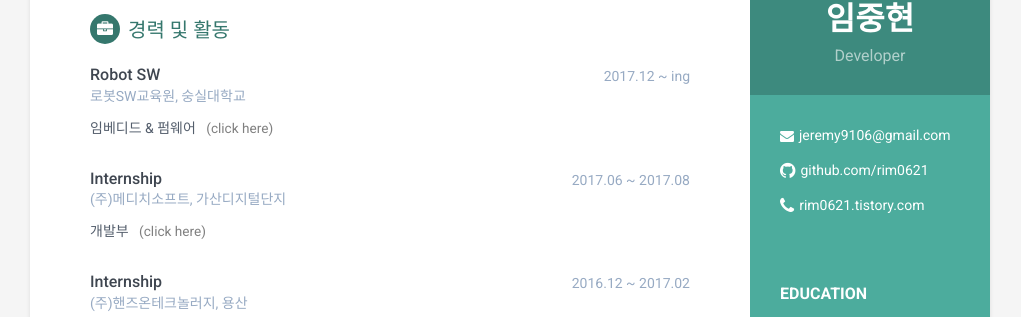
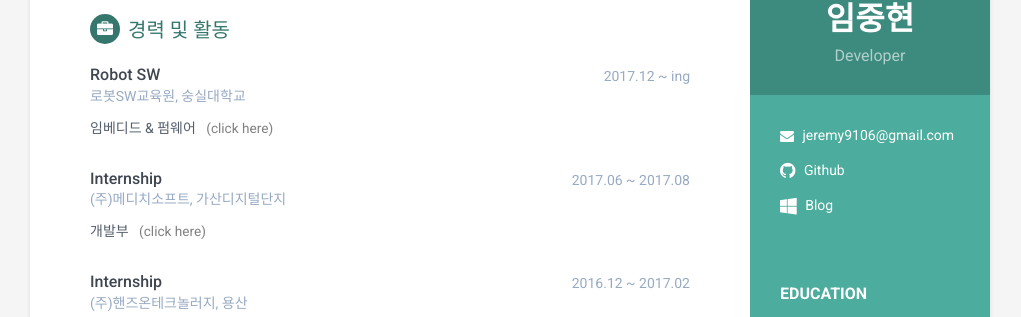
Before and after one commit to rim0621/rim0621.github.io, a Jekyll site: the page index.html, which Jekyll copies as it is, in a window 1280 px wide. Shown: the part 289-606 px from the top of the page, without its empty margins (130-1151 px from the left). Built offline with Jekyll 4.4.1, drawn with Linux system fonts in a browser that asks for light colours.

Commit message:
2018-04-09

```diff
--- a/index.html
+++ b/index.html
@@ -1,11 +1,9 @@
-
 <!DOCTYPE html>
 <!--[if IE 8]> <html lang="en" class="ie8"> <![endif]-->
 <!--[if IE 9]> <html lang="en" class="ie9"> <![endif]-->
 <!--[if !IE]><!-->
 <html lang="en">
 <!--<![endif]-->
-
 <head>
   <title>JH Portfolio</title>
   <!-- Meta -->
@@ -49,9 +47,13 @@
 
       <div class="contact-container container-block">
         <ul class="list-unstyled contact-list">
-          <li class="email"><i class="fa fa-envelope"></i><a href="mailto:jeremy9106@gmail.com">jeremy9106@gmail.com</a></li>
-          <li class="github"><i class="fa fa-github"></i><a href="http://www.github.com/rim0621" target="_blank">github.com/rim0621</a></li>
-          <li class="phone"><i class="fa fa-phone"></i><a href="http://rim0621.tistory.com">rim0621.tistory.com</a></li>
+          <li class="email"><i class="fa fa-envelope"></i><a href="mailto:jeremy9106@gmail.com"> jeremy9106@gmail.com</a></li>
+          <li class="github"><i class="fa fa-github"></i><a href="http://www.github.com/rim0621" target="_blank"> Github</a></li>
+          <li class="share"><i class="fa fa-windows"></i><a href="http://rim0621.tistory.com"> Blog</a></li>
+        <!--  <li class="linkedin"><i class="fa fa-linkedin"></i><a href="http://"> linkedin</a></li>
+          <li class="code"><i class="fa fa-code"></i><a href="http://"> BOJ</a></li>
+          <li class="code"><i class="fa fa-code"></i><a href="http://"> CodeForce</a></li>
+          <li class="code"><i class="fa fa-code"></i><a href=""> SW</a></li> -->
 
         </ul>
       </div>
```
